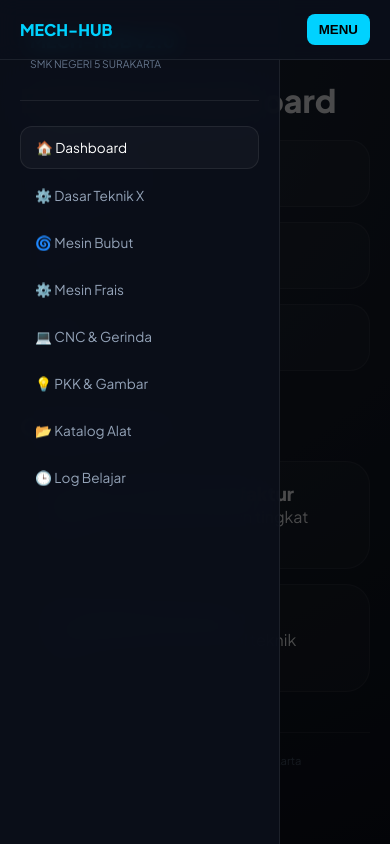
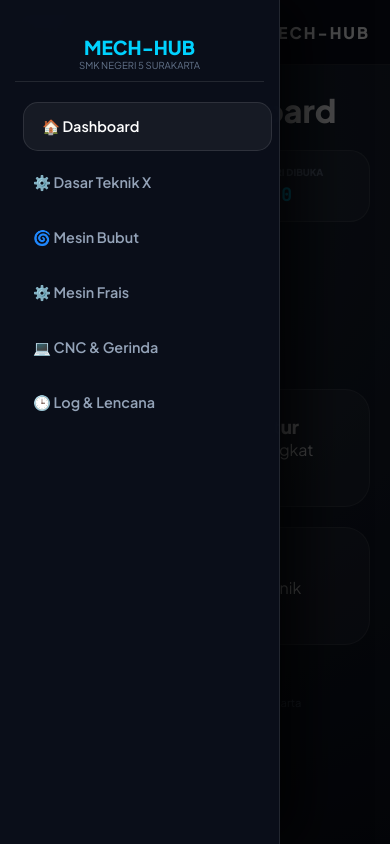
Before and after one commit to Khanifudin-teknik-mesin-smkn5/Teknik-Mesin, a plain HTML site: page index.html in a window 390 px wide. Both pictures are taken after a click on the button "MENU". Drawn offline with Linux system fonts and the light colour scheme.

Commit message:
Update index.html

```diff
--- a/index.html
+++ b/index.html
@@ -3,7 +3,7 @@
 <head>
     <meta charset="UTF-8">
     <meta name="viewport" content="width=device-width, initial-scale=1.0">
-    <title>Mechanical Hub | SMK N 5 Surakarta</title>
+    <title>MECH-HUB | SMK N 5 Surakarta</title>
     <link href="https://fonts.googleapis.com/css2?family=Plus+Jakarta+Sans:wght@300;400;600;800&family=JetBrains+Mono&display=swap" rel="stylesheet">
     <style>
         :root {
@@ -11,156 +11,125 @@
             --secondary: #3a7bd5;
             --accent: #f59e0b;
             --success: #10b981;
+            --danger: #ef4444;
             --dark-bg: #0b0f1a;
-            --glass: rgba(255, 255, 255, 0.03);
-            --glass-border: rgba(255, 255, 255, 0.08);
-            --sidebar-width: 280px;
+            --sidebar-w: 280px;
+            --glass: rgba(255, 255, 255, 0.05);
+            --glass-border: rgba(255, 255, 255, 0.1);
         }
 
-        * { margin: 0; padding: 0; box-sizing: border-box; }
-
+        * { margin: 0; padding: 0; box-sizing: border-box; outline: none; }
         body {
             font-family: 'Plus Jakarta Sans', sans-serif;
-            background: radial-gradient(circle at 0% 0%, #1e293b 0%, #0b0f1a 100%);
+            background: #0b0f1a;
+            background-image: radial-gradient(circle at 20% 20%, #1e293b 0%, #0b0f1a 100%);
             color: #f8fafc;
+            min-height: 100vh;
             display: flex;
-            min-height: 100vh;
             overflow-x: hidden;
-        }
-
-        /* --- MOBILE HEADER & TOGGLE --- */
-        .mobile-header {
-            display: none;
-            position: fixed;
-            top: 0; left: 0; right: 0;
-            height: 60px;
-            background: rgba(11, 15, 26, 0.9);
-            backdrop-filter: blur(10px);
-            z-index: 1100;
-            padding: 0 20px;
-            align-items: center;
-            justify-content: space-between;
-            border-bottom: 1px solid var(--glass-border);
-        }
-
-        .menu-btn {
-            background: var(--primary);
-            border: none;
-            color: #000;
-            padding: 8px 12px;
-            border-radius: 8px;
-            font-weight: 800;
-            cursor: pointer;
         }
 
         /* --- SIDEBAR --- */
         nav {
-            width: var(--sidebar-width);
-            background: rgba(11, 15, 26, 0.95);
+            width: var(--sidebar-w);
+            background: rgba(11, 15, 26, 0.98);
             backdrop-filter: blur(20px);
             height: 100vh;
             position: fixed;
-            left: 0;
+            left: 0; top: 0;
             border-right: 1px solid var(--glass-border);
-            padding: 30px 20px;
-            z-index: 1000;
-            transition: transform 0.3s cubic-bezier(0.4, 0, 0.2, 1);
+            padding: 25px 15px;
+            z-index: 2000;
+            transition: 0.4s cubic-bezier(0.4, 0, 0.2, 1);
         }
 
-        .brand-box {
-            padding: 0 10px 30px;
-            border-bottom: 1px solid var(--glass-border);
-            margin-bottom: 25px;
+        @media (max-width: 992px) {
+            nav { transform: translateX(-100%); }
+            nav.active { transform: translateX(0); box-shadow: 20px 0 50px rgba(0,0,0,0.8); }
         }
 
-        .brand-box h2 { font-weight: 800; font-size: 1.1rem; color: var(--primary); }
-        .brand-box p { font-size: 0.65rem; color: #64748b; margin-top: 5px; }
+        .brand-box { padding: 10px; border-bottom: 1px solid var(--glass-border); margin-bottom: 20px; text-align: center; }
+        .brand-box h2 { font-weight: 800; font-size: 1.2rem; color: var(--primary); }
 
         nav ul { list-style: none; }
         nav ul li a {
-            display: flex; align-items: center; padding: 12px 15px;
-            color: #94a3b8; text-decoration: none; border-radius: 12px;
-            margin-bottom: 6px; transition: 0.3s; font-size: 0.85rem;
+            display: flex; align-items: center; padding: 14px 18px;
+            color: #94a3b8; text-decoration: none; border-radius: 15px;
+            margin-bottom: 8px; transition: 0.3s; font-size: 0.9rem; font-weight: 600;
         }
-        nav ul li a:hover, nav ul li a.active {
-            background: var(--glass); color: #fff; border: 1px solid var(--glass-border);
+        nav ul li a:hover, nav ul li a.active { background: var(--glass); color: #fff; border: 1px solid var(--glass-border); transform: translateX(8px); }
+
+        /* --- MOBILE TOP BAR --- */
+        .mobile-header {
+            display: none; position: fixed; top: 0; left: 0; right: 0; height: 65px;
+            background: rgba(11, 15, 26, 0.95); backdrop-filter: blur(10px); z-index: 1500;
+            padding: 0 20px; align-items: center; justify-content: space-between; border-bottom: 1px solid var(--glass-border);
+        }
+        @media (max-width: 992px) { .mobile-header { display: flex; } }
+
+        .btn-burger { background: var(--primary); border: none; padding: 10px; border-radius: 10px; color: #000; cursor: pointer; font-weight: bold; }
+
+        /* --- MAIN CONTENT --- */
+        main { flex: 1; margin-left: var(--sidebar-w); padding: 40px; transition: 0.4s; }
+        @media (max-width: 992px) { main { margin-left: 0; padding: 90px 20px 40px; } }
+
+        .page { display: none; animation: slideUp 0.5s ease; }
+        .page.active { display: block; }
+        @keyframes slideUp { from { opacity: 0; transform: translateY(20px); } to { opacity: 1; transform: translateY(0); } }
+
+        /* --- FEATURE: QUEST & XP --- */
+        .quest-card {
+            background: linear-gradient(135deg, rgba(58,123,213,0.2), rgba(0,210,255,0.2));
+            border: 1px solid var(--primary);
+            padding: 20px; border-radius: 25px; margin-bottom: 25px;
         }
 
-        /* --- OVERLAY --- */
-        .overlay {
-            display: none;
-            position: fixed;
-            inset: 0;
-            background: rgba(0,0,0,0.7);
-            z-index: 999;
+        .xp-bar-bg { width: 100%; height: 12px; background: rgba(0,0,0,0.3); border-radius: 10px; margin-top: 10px; overflow: hidden; border: 1px solid var(--glass-border); }
+        .xp-bar-fill { width: 0%; height: 100%; background: linear-gradient(90deg, var(--primary), var(--success)); transition: 1s ease; }
+
+        /* --- FEATURE: BADGES --- */
+        .badge-container { display: flex; gap: 10px; margin-top: 15px; flex-wrap: wrap; }
+        .lock-badge {
+            width: 50px; height: 50px; background: var(--glass); border-radius: 12px;
+            display: flex; align-items: center; justify-content: center; font-size: 1.2rem; filter: grayscale(1); opacity: 0.3; transition: 0.3s;
         }
+        .lock-badge.unlocked { filter: grayscale(0); opacity: 1; border: 1px solid var(--accent); background: rgba(245, 158, 11, 0.1); }
 
-        /* --- MAIN CONTENT --- */
-        main {
-            margin-left: var(--sidebar-width);
-            padding: 40px;
-            width: 100%;
-            transition: margin 0.3s ease;
+        /* --- STATS GRID --- */
+        .stats-grid { display: grid; grid-template-columns: repeat(auto-fit, minmax(130px, 1fr)); gap: 15px; margin-bottom: 30px; }
+        .stat-card { background: var(--glass); padding: 15px; border-radius: 20px; border: 1px solid var(--glass-border); text-align: center; }
+        .stat-card h4 { font-size: 0.6rem; color: #64748b; text-transform: uppercase; margin-bottom: 5px; }
+        .stat-card p { font-size: 1.1rem; font-weight: 800; font-family: 'JetBrains Mono'; color: var(--primary); }
+
+        /* --- CONTENT CARDS --- */
+        .grid { display: grid; grid-template-columns: repeat(auto-fill, minmax(280px, 1fr)); gap: 20px; }
+        .card {
+            background: var(--glass); border: 1px solid var(--glass-border); padding: 25px; border-radius: 25px;
+            text-decoration: none; color: inherit; transition: 0.3s; position: relative;
         }
+        .card:hover { transform: translateY(-5px); border-color: var(--primary); background: rgba(255,255,255,0.08); }
 
-        .page { display: none; animation: fadeIn 0.4s ease-out; }
-        .page.active { display: block; }
+        .floating-xp { position: absolute; top: -10px; right: 10px; background: var(--accent); color: #000; padding: 2px 8px; border-radius: 5px; font-size: 0.7rem; font-weight: 800; }
 
-        @keyframes fadeIn { from { opacity: 0; transform: translateY(10px); } to { opacity: 1; transform: translateY(0); } }
+        .overlay { display: none; position: fixed; inset: 0; background: rgba(0,0,0,0.7); z-index: 1900; }
+        .overlay.active { display: block; }
 
-        /* --- STATS & GRID --- */
-        .stats-grid { display: grid; grid-template-columns: repeat(3, 1fr); gap: 15px; margin-bottom: 40px; }
-        .stat-card {
-            background: var(--glass); border: 1px solid var(--glass-border); padding: 15px;
-            border-radius: 20px;
-        }
-        .stat-card h4 { font-size: 0.6rem; color: #94a3b8; text-transform: uppercase; }
-        .stat-card p { font-size: 1.1rem; font-weight: 800; color: var(--primary); font-family: 'JetBrains Mono'; }
-
-        .grid { display: grid; grid-template-columns: repeat(auto-fill, minmax(280px, 1fr)); gap: 15px; }
-        .card {
-            background: var(--glass); border: 1px solid var(--glass-border);
-            padding: 20px; border-radius: 24px; text-decoration: none; color: inherit;
-            transition: 0.3s; display: flex; flex-direction: column;
-        }
-        .card:hover { transform: translateY(-5px); border-color: var(--primary); }
-
-        .badge {
-            font-size: 0.6rem; padding: 4px 10px; border-radius: 6px; font-weight: 700;
-            background: rgba(0, 210, 255, 0.1); color: var(--primary); align-self: flex-start; margin-top: 10px;
-        }
-
-        /* --- MOBILE RESPONSIVE QUERIES --- */
-        @media (max-width: 992px) {
-            nav { transform: translateX(-100%); }
-            nav.open { transform: translateX(0); }
-            main { margin-left: 0; padding: 80px 20px 40px; }
-            .mobile-header { display: flex; }
-            .overlay.active { display: block; }
-            .stats-grid { grid-template-columns: 1fr; }
-        }
-
-        /* Utility */
-        .exam-input-box {
-            background: rgba(245, 158, 11, 0.05); border: 1px dashed var(--accent);
-            padding: 12px; border-radius: 12px; margin-top: 12px; font-size: 0.75rem;
-        }
-        footer { margin-top: 40px; padding: 20px; border-top: 1px solid var(--glass-border); text-align: center; color: #475569; font-size: 0.7rem; }
+        footer { margin-top: 50px; text-align: center; font-size: 0.7rem; color: #475569; }
     </style>
 </head>
 <body>
 
     <div class="mobile-header">
-        <span style="font-weight: 800; color: var(--primary);">MECH-HUB</span>
-        <button class="menu-btn" onclick="toggleMenu()">MENU</button>
+        <button class="btn-burger" onclick="toggleMenu()">MENU</button>
+        <div style="font-weight: 800; letter-spacing: 2px;">MECH-HUB</div>
     </div>
 
     <div class="overlay" onclick="toggleMenu()"></div>
 
     <nav id="sidebar">
         <div class="brand-box">
-            <h2>MECH-HUB v2.0</h2>
-            <p>SMK NEGERI 5 SURAKARTA</p>
+            <h2>MECH-HUB</h2>
+            <p style="font-size: 0.6rem; color: #64748b;">SMK NEGERI 5 SURAKARTA</p>
         </div>
         <ul>
             <li><a href="#" class="active" onclick="showPage(event, 'home')">🏠 Dashboard</a></li>
@@ -168,9 +137,7 @@
             <li><a href="#" onclick="showPage(event, 'bubut')">🌀 Mesin Bubut</a></li>
             <li><a href="#" onclick="showPage(event, 'frais')">⚙️ Mesin Frais</a></li>
             <li><a href="#" onclick="showPage(event, 'cnc')">💻 CNC & Gerinda</a></li>
-            <li><a href="#" onclick="showPage(event, 'pkk')">💡 PKK & Gambar</a></li>
-            <li><a href="#" onclick="showPage(event, 'katalog')">📂 Katalog Alat</a></li>
-            <li><a href="#" onclick="showPage(event, 'history')">🕒 Log Belajar</a></li>
+            <li><a href="#" onclick="showPage(event, 'history')">🕒 Log & Lencana</a></li>
         </ul>
     </nav>
 
@@ -319,72 +286,90 @@
             <p>&copy; 2026 Teknik Mesin - SMK N 5 Surakarta</p>
         </footer>
     </main>
-
-    <script>
-        // Fungsi Toggle Menu Mobile
+<script>
+        // -- Menu Logic --
         function toggleMenu() {
-            document.getElementById('sidebar').classList.toggle('open');
+            document.getElementById('sidebar').classList.toggle('active');
             document.querySelector('.overlay').classList.toggle('active');
         }
 
         function showPage(e, id) {
             if(e) e.preventDefault();
+            if(window.innerWidth <= 992) toggleMenu();
 
-            // Sembunyikan semua page
             document.querySelectorAll('.page').forEach(p => p.classList.remove('active'));
             document.querySelectorAll('nav ul li a').forEach(a => a.classList.remove('active'));
 
-            // Tampilkan page target
             document.getElementById(id).classList.add('active');
+            const link = document.querySelector(`nav ul li a[onclick*="'${id}'"]`);
+            if(link) link.classList.add('active');
 
-            // Update link aktif
-            const targetLink = document.querySelector(`nav ul li a[onclick*="'${id}'"]`);
-            if(targetLink) targetLink.classList.add('active');
+            if(id === 'history') renderLogs();
+            updateUI();
+        }
 
-            // Tutup menu jika di mobile
-            if(window.innerWidth <= 992) {
-                toggleMenu();
+        // -- XP & Badge Logic --
+        function claimXp(name, amount, badgeId) {
+            let logs = JSON.parse(localStorage.getItem('mech_data')) || { logs: [], xp: 0, badges: [] };
+
+            // Tambah XP & Log
+            logs.xp += amount;
+            logs.logs.unshift({ name: name, xp: amount, time: new Date().toLocaleTimeString() });
+
+            // Buka Badge jika ada
+            if(badgeId && !logs.badges.includes(badgeId)) {
+                logs.badges.push(badgeId);
+                alert("🏆 Lencana Baru Terbuka!");
             }
 
-            if(id === 'history') renderLogs();
-            updateStats();
-            window.scrollTo(0,0);
+            localStorage.setItem('mech_data', JSON.stringify(logs));
+            updateUI();
         }
 
-        // --- Logika Storage & Stats (Sama seperti sebelumnya) ---
-        function logVisit(name) {
-            let logs = JSON.parse(localStorage.getItem('mech_logs')) || [];
-            logs.unshift({
-                name: name,
-                time: new Date().toLocaleTimeString('id-ID'),
-                date: new Date().toLocaleDateString('id-ID')
+        function updateUI() {
+            const data = JSON.parse(localStorage.getItem('mech_data')) || { logs: [], xp: 0, badges: [] };
+
+            // Update XP Bar
+            const level = Math.floor(data.xp / 100);
+            const currentXp = data.xp % 100;
+            document.getElementById('xp-val').innerText = `${currentXp}/100`;
+            document.getElementById('xp-fill').style.width = currentXp + "%";
+
+            // Update Rank
+            const ranks = ["Apprentice", "Junior Mechanic", "Senior Technician", "Master Engineer"];
+            document.getElementById('rank-display').innerText = `Level ${level}: ${ranks[level] || "Pro Engineer"}`;
+            document.getElementById('mission-count').innerText = data.logs.length;
+
+            // Update Badges
+            data.badges.forEach(id => {
+                const b = document.getElementById(id);
+                if(b) b.classList.add('unlocked');
             });
-            if(logs.length > 20) logs.pop();
-            localStorage.setItem('mech_logs', JSON.stringify(logs));
-            updateStats();
         }
 
-        function updateStats() {
-            let logs = JSON.parse(localStorage.getItem('mech_logs')) || [];
-            document.getElementById('stats-count').innerText = logs.length;
-            let rank = "Apprentice";
-            if(logs.length > 5) rank = "Junior Mechanic";
-            if(logs.length > 15) rank = "Master Engineer";
-            document.getElementById('rank-name').innerText = rank;
-        }
+        // -- Jam Terbang Logic --
+        let secondsSpent = parseInt(localStorage.getItem('mech_time')) || 0;
+        setInterval(() => {
+            secondsSpent++;
+            localStorage.setItem('mech_time', secondsSpent);
+            const mins = Math.floor(secondsSpent / 60);
+            document.getElementById('flight-time').innerText = mins + "m";
+
+            if(mins >= 5) claimXp('Belajar Tekun', 0, 'badge-4');
+        }, 1000);
 
         function renderLogs() {
+            const data = JSON.parse(localStorage.getItem('mech_data')) || { logs: [] };
             const list = document.getElementById('log-list');
-            let logs = JSON.parse(localStorage.getItem('mech_logs')) || [];
-            list.innerHTML = logs.map(l => `
-                <div style="background:var(--glass); padding:15px; border-radius:15px; margin-bottom:10px; border-left:4px solid var(--success)">
-                    <strong>${l.name}</strong><br>
-                    <small style="color:#64748b">${l.date} - ${l.time}</small>
+            list.innerHTML = data.logs.map(l => `
+                <div style="background:var(--glass); padding:15px; border-radius:15px; margin-bottom:10px; display:flex; justify-content:space-between;">
+                    <span>${l.name}</span>
+                    <span style="color:var(--primary)">+${l.xp} XP</span>
                 </div>
             `).join('');
         }
 
-        updateStats();
+        window.onload = updateUI;
     </script>
 </body>
 </html>
```
